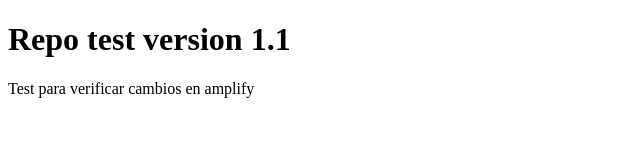
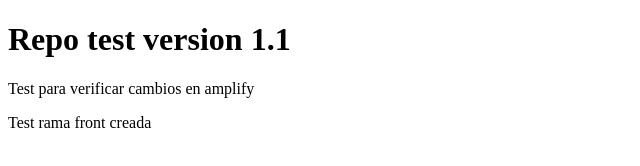
Before and after one commit to francofilippi/Litapp, a plain HTML site: page front-end/index.html in a window 1280 px wide. Shown: the whole page, without its empty margins (0-640 px from the left). Drawn offline with Linux system fonts and the light colour scheme.

Commit message:
test rama front

```diff
--- a/front-end/index.html
+++ b/front-end/index.html
@@ -4,6 +4,6 @@
 
 <h1>Repo test version 1.1</h1>
 <p>Test para verificar cambios en amplify</p>
-
+<p>Test rama front creada</p>
 </body>
 </html>
```
